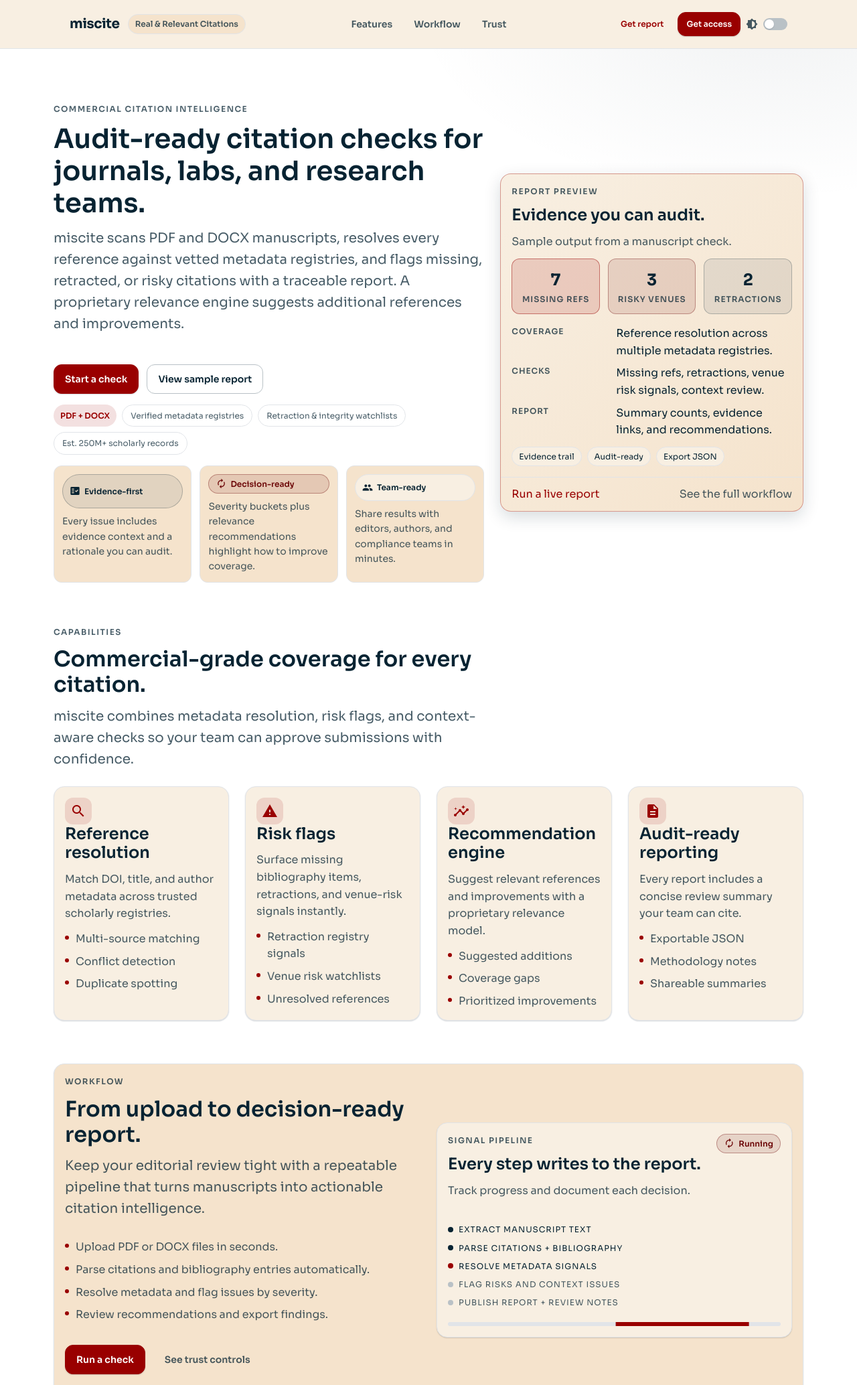
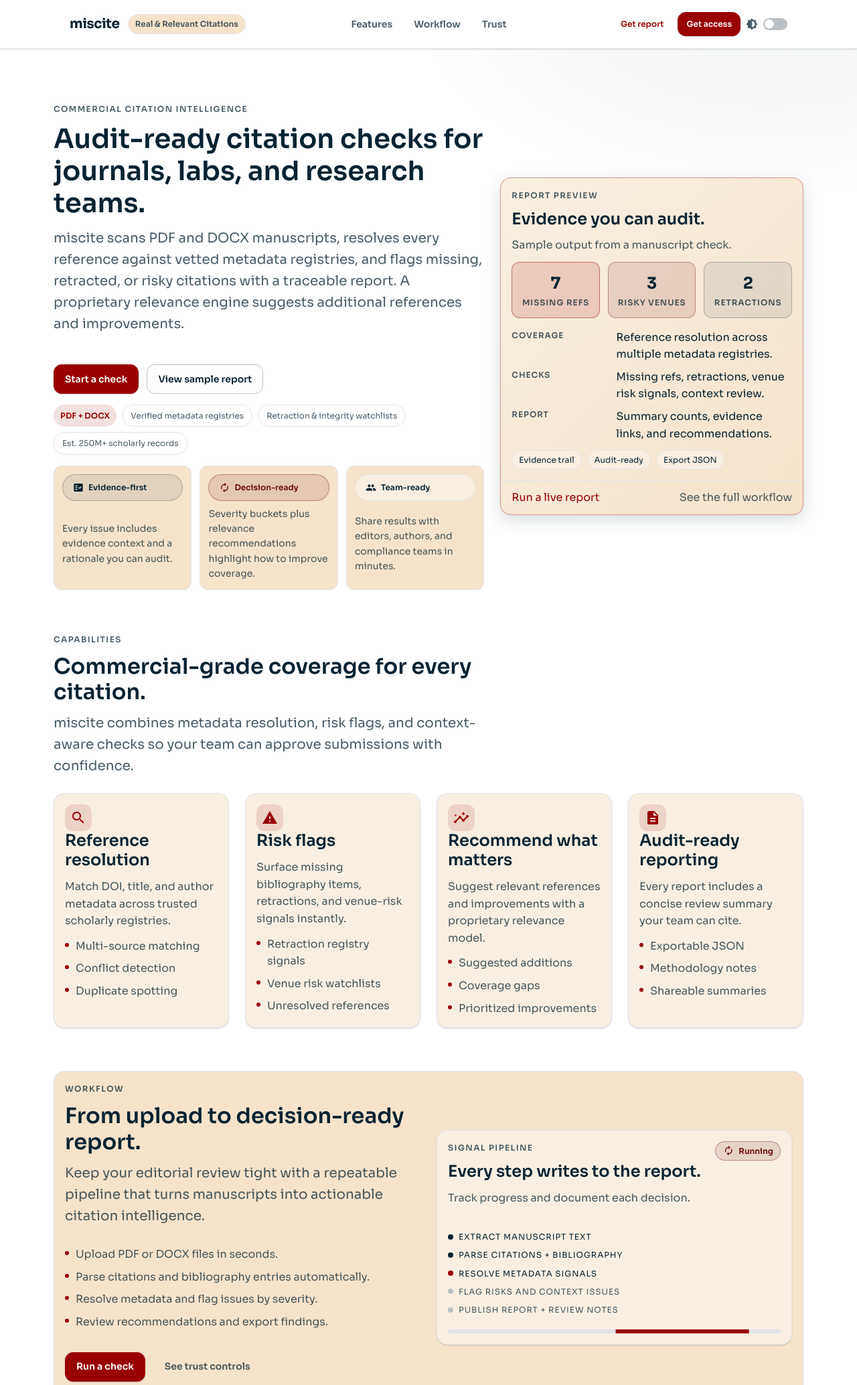
Before and after one commit to ma-ji/miscite, a FastAPI app: page / in a window 1280 px wide. Shown: the top 2068 px of the page at 67% size. Run offline with FastAPI, Linux system fonts and the light colour scheme.

Commit message:
minor fix: front page

```diff
--- a/server/miscite/static/styles.css
+++ b/server/miscite/static/styles.css
@@ -3,6 +3,8 @@
   --bg: #ffffff;
   --surface: #f8efe2;
   --surface-2: #f5e3cc;
+  --header-bg: #ffffff;
+  --header-border: #e1e4e8;
   --control-bg: var(--bg);
   --control-bg-disabled: var(--border-soft);
   --text: #072332;
@@ -383,8 +395,10 @@ textarea {
   position: sticky;
   top: 0;
   z-index: 20;
-  background: var(--surface);
-  border-bottom: 1px solid var(--border-soft, var(--border));
+  background: var(--header-bg);
+  border-bottom: 1px solid var(--header-border);
+  box-shadow: 0 1px 0 var(--header-border), var(--shadow-1);
+  backdrop-filter: saturate(140%) blur(10px);
 }
 
 .app-header-inner {
@@ -1049,6 +1063,12 @@ p {
   font-size: var(--text-14);
 }
 
+.landing-proof-item .ds-status {
+  height: 40px;
+  padding: 0 14px;
+  line-height: 1;
+}
+
 .landing-report {
   background: linear-gradient(135deg, var(--surface), var(--surface-2));
 }
@@ -1605,6 +1649,12 @@ p {
 
 .ds-status i {
   font-size: 16px;
+  line-height: 1;
+  width: 18px;
+  height: 18px;
+  display: inline-flex;
+  align-items: center;
+  justify-content: center;
 }
 
 .ds-status--success {
--- a/server/miscite/templates/home.html
+++ b/server/miscite/templates/home.html
@@ -158,7 +158,7 @@
             <div class="landing-feature-icon">
               <i class="material-icons" aria-hidden="true">insights</i>
             </div>
-            <h3>Recommendation engine</h3>
+            <h3>Recommend what matters</h3>
             <p class="miscite-muted">
               Suggest relevant references and improvements with a proprietary relevance model.
             </p>
```
Also changed, not shown: other parts of server/miscite/static/styles.css (+38 -0 lines).
